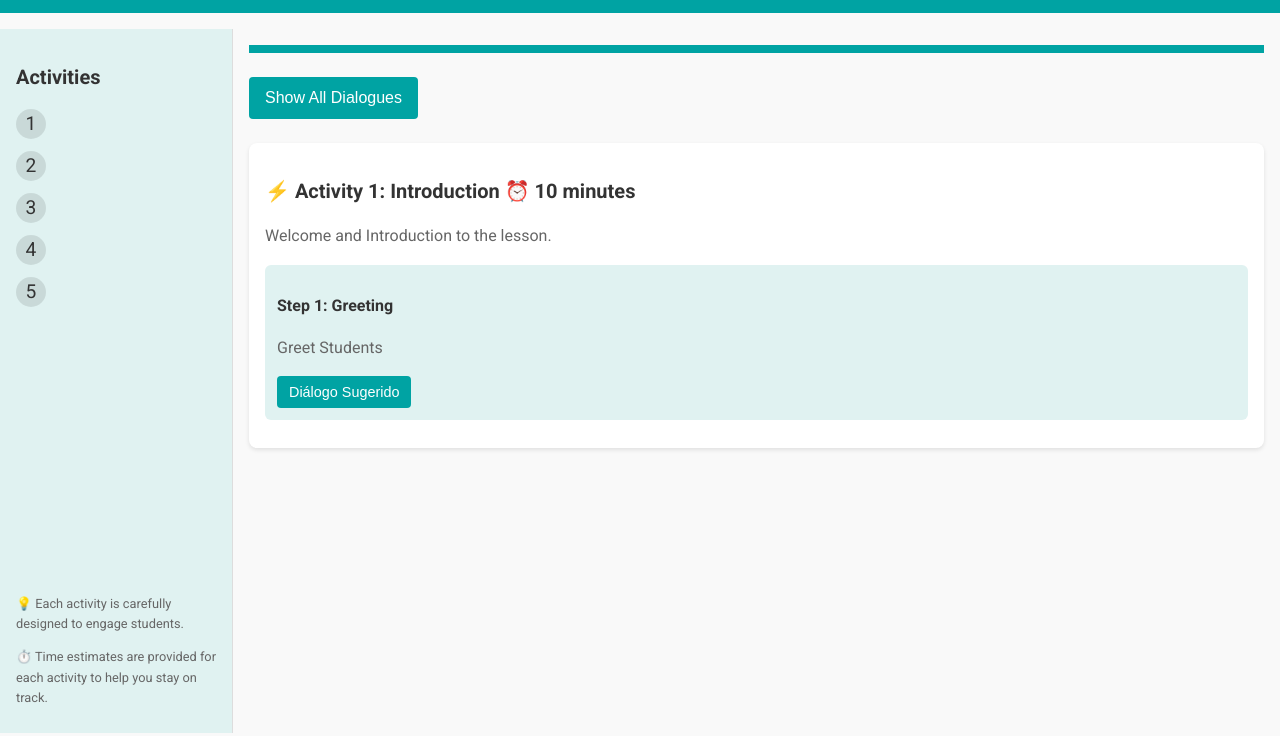
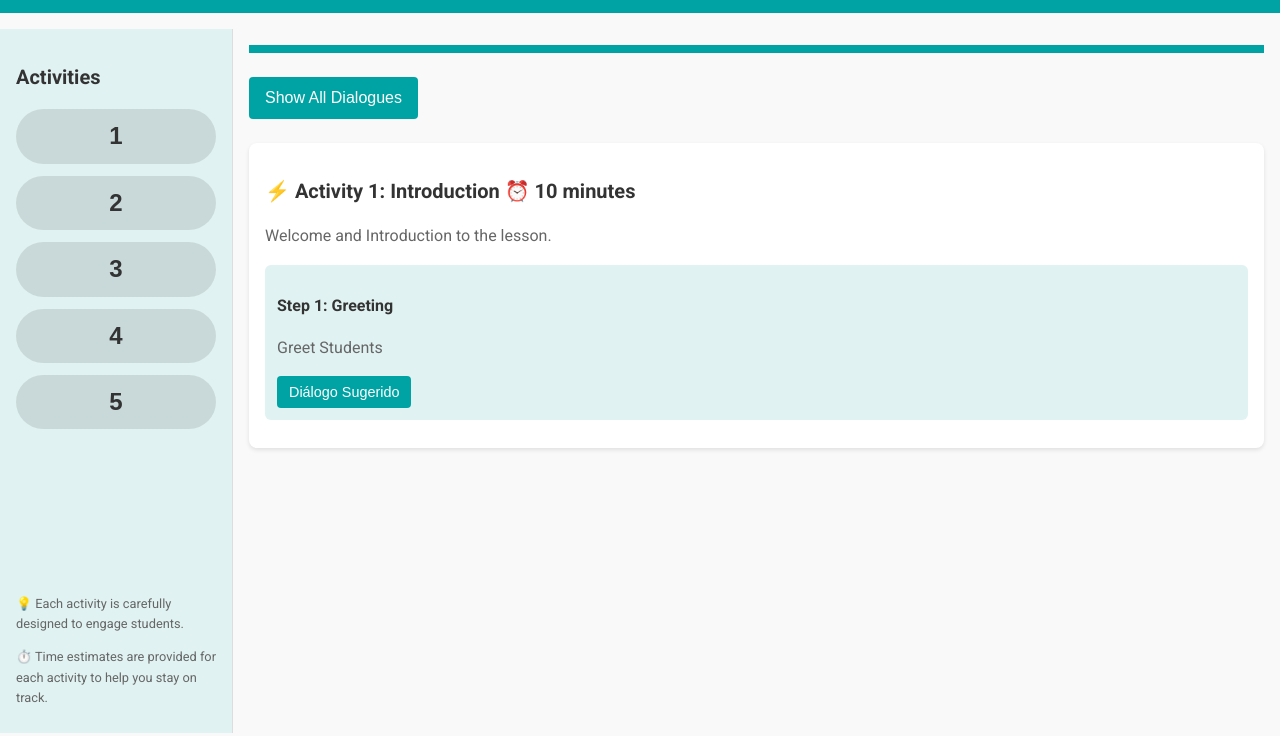
Before and after one commit to Santelot/New_AI_Demo, a plain HTML site: page index.html in a window 1280 px wide. Shown: the part 64-800 px from the top of the page. Drawn offline with Linux system fonts and the light colour scheme.

Commit message:
Update style.css

```diff
--- a/style.css
+++ b/style.css
@@ -154,23 +154,25 @@ aside.activity-list li {
 aside.activity-list a {
     color: var(--text-color);
     text-decoration: none;
-    display: flex; /* Use flexbox to center content */
+    display: flex;
     align-items: center;
     justify-content: center;
-    width: 30px;
-    height: 30px;
-    border-radius: 50%;
-    background-color: rgba(0, 0, 0, 0.1); /* Circular background */
+    font-size: 1.5rem; /* Larger font size */
+    width: auto; /* Adjust width to content */
+    padding: 0.5rem 1.2rem; /* Vertical and horizontal padding */
+    background-color: rgba(0, 0, 0, 0.1); /* Change background color */
+    border-radius: 30px; /* Rounded corners */
+    font-weight: bold;
+    font-family: 'Arial', sans-serif;
     transition: background-color 0.2s ease;
-    font-size: 1.2rem; /* Make numbers bigger */
 }
 
 aside.activity-list a:hover {
     background-color: rgba(0, 0, 0, 0.2);
 }
 
-aside.activity-list a span {
-    display: block; /* Ensure span takes full width/height */
+aside.activity-list a i {
+    margin-right: 0.5rem; /* Add spacing between the icon and number */
 }
 
 .sidebar-info {
@@ -199,7 +201,7 @@ main.content {
 .progress {
     background-color: var(--primary-color);
     height: 100%;
-    width: 0%;
+    width: 100%;
     transition: width 0.3s ease;
 }
 
```
